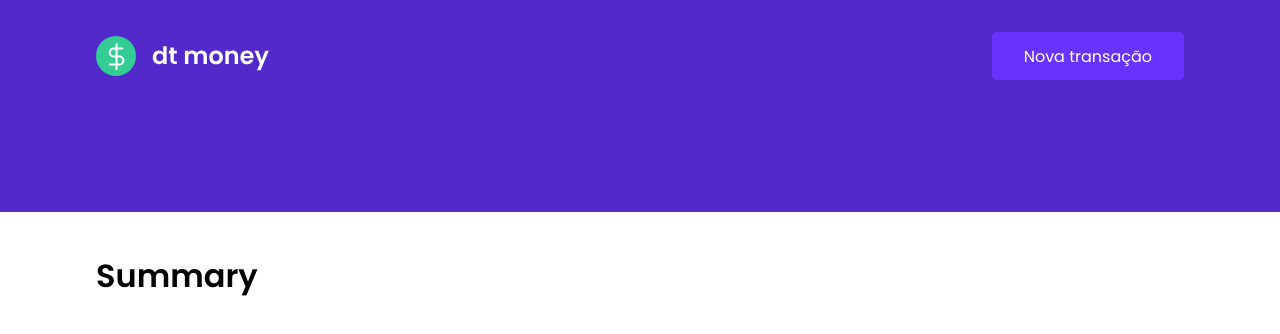
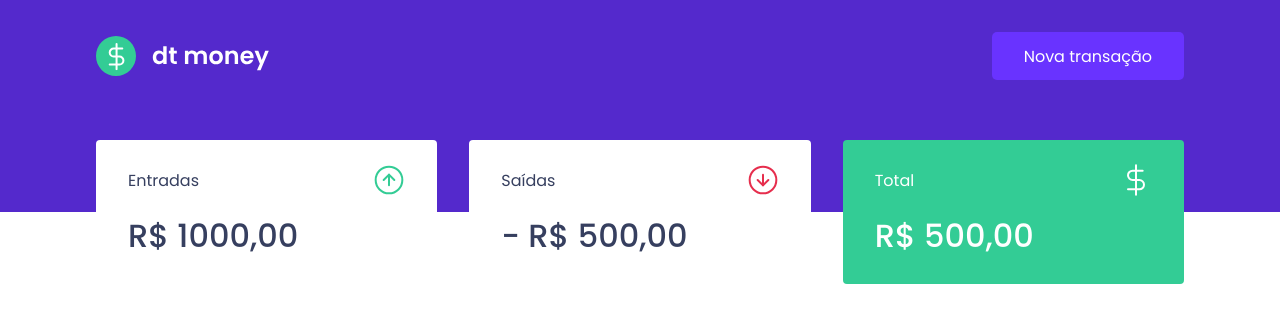
Before and after one commit to JacksonPassos/ignite-reactjs-02-dt-money, a React (Create React App) app in the folder dtmoney/: page / in a window 1280 px wide. Shown: the top 334 px of the page. Built offline with nearby package versions, Linux system fonts and the light colour scheme.

Commit message:
:art: styles
component summary

```diff
--- a/dtmoney/public/index.html
+++ b/dtmoney/public/index.html
@@ -10,7 +10,7 @@
 
     <title>dtmoney</title>
 
-    <link href="https://fonts.googleapis.com/css2?family=Poppins:wght@400;600&display=swap" rel="stylesheet">
+    <link href="https://fonts.googleapis.com/css2?family=Poppins:wght@400;500;600&display=swap" rel="stylesheet">
   </head>
   <body>
     <noscript>You need to enable JavaScript to run this app.</noscript>
--- a/dtmoney/src/components/Summary/index.tsx
+++ b/dtmoney/src/components/Summary/index.tsx
@@ -1,9 +1,33 @@
-import logoImg from '../../assets/logo.svg'
+import incomeImg from '../../assets/income.svg'
+import outcomeImg from '../../assets/outcome.svg'
+import totalImg from '../../assets/total.svg'
 
 import { Container } from "./styles";
 
 export function Summary() {
     return(
-        <h1>Summary</h1>
+        <Container>
+            <div>
+                <header>
+                    <p>Entradas</p>
+                    <img src={incomeImg} alt="Entradas"/>
+                </header>
+                <strong>R$ 1000,00</strong>
+            </div>
+            <div>
+                <header>
+                    <p>Saídas</p>
+                    <img src={outcomeImg} alt="Saídas"/>
+                </header>
+                <strong>- R$ 500,00</strong>
+            </div>
+            <div className="highlight-background">
+                <header>
+                    <p>Total</p>
+                    <img src={totalImg} alt="Total"/>
+                </header>
+                <strong>R$ 500,00</strong>
+            </div>
+        </Container>
     )
 }
--- a/dtmoney/src/components/Summary/styles.ts
+++ b/dtmoney/src/components/Summary/styles.ts
@@ -1,7 +1,35 @@
 import styled from "styled-components";
 
 export const Container = styled.div`
-    max-width: 1120px;
-    margin: 0 auto;
-    padding: 2.5rem 1rem;
+    display: grid;
+    grid-template-columns: repeat(3, 1fr);
+    gap: 2rem;
+    margin-top: -7rem;
+
+    div {
+        background: var(--shape);
+        padding: 1.5rem 2rem;
+        border-radius: 0.25rem;
+        color: var(--text-title);
+
+        header {
+            display: flex;
+            align-items: center;
+            justify-content: space-between;
+        }
+
+        strong {
+            display: block;
+            margin-top: 1rem;
+            font-size: 2rem;
+            font-weight: 500;
+            line-height: 3rem;
+        }
+
+        &.highlight-background {
+            background: var(--green);
+            color: #fff;
+        }
+    }
+
 `
--- a/dtmoney/src/styles/global.ts
+++ b/dtmoney/src/styles/global.ts
@@ -4,6 +4,7 @@
     :root {
         --background: #F0F2F5;
         --blue: #5429CC;
+        --green: #33CC95;
         --blue-light: #6933FF;
         --green: #33CC95;
         --red: #E62E4D;
```
